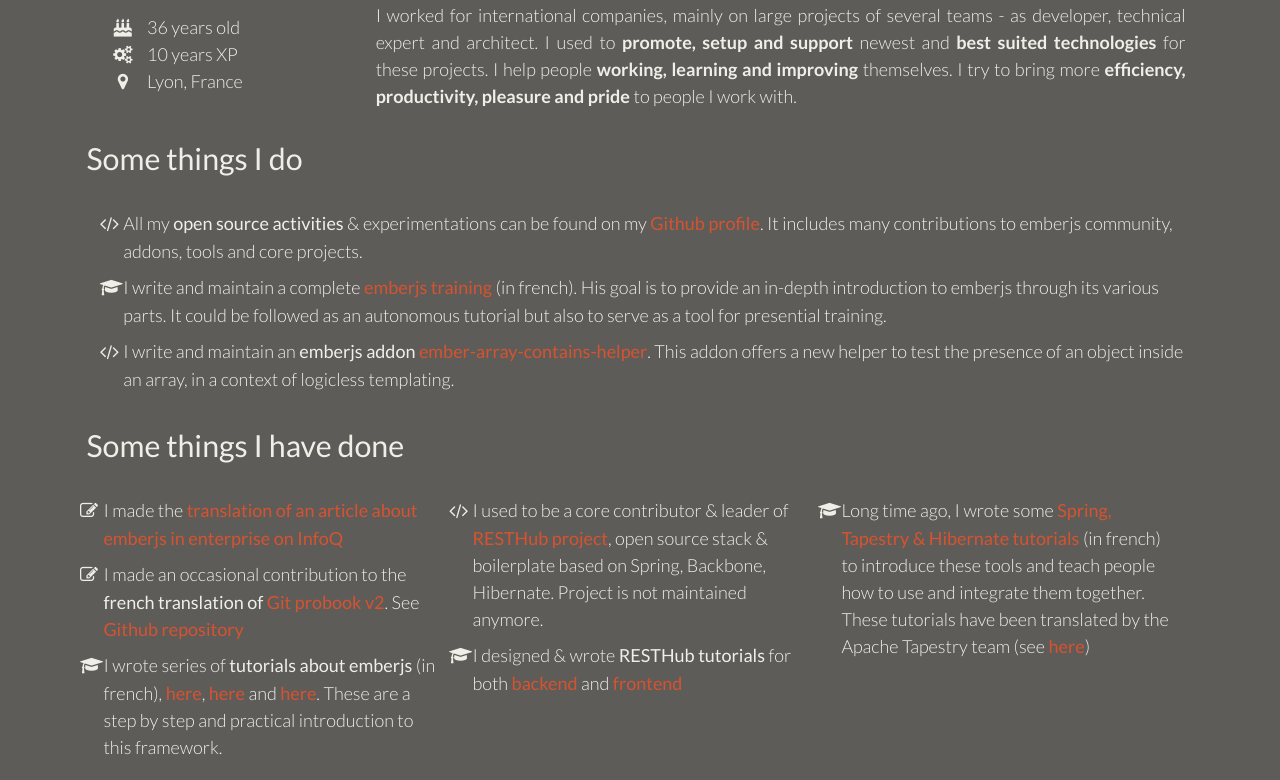
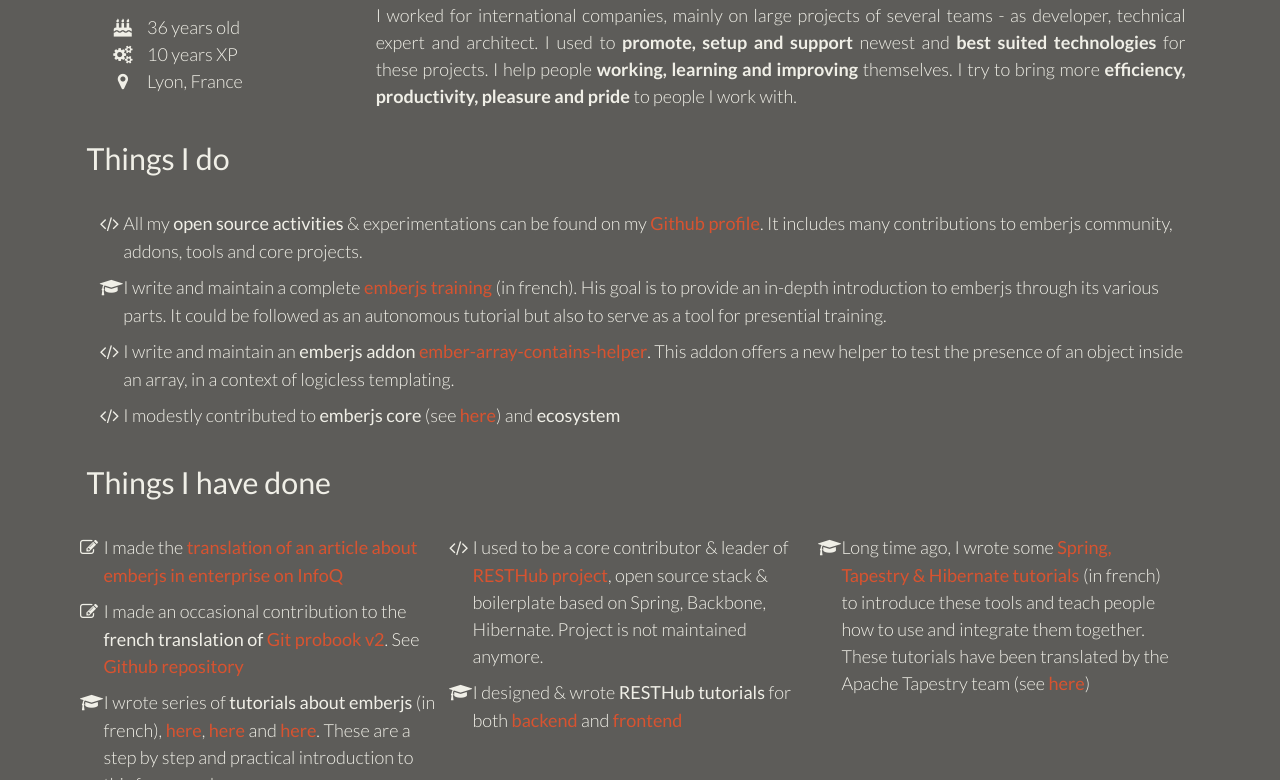
Before and after one commit to bmeurant/bmeurant.github.io, a Jekyll site: the page index.html, which Jekyll copies as it is, in a window 1280 px wide and 900 px high, scrolled down 1057 px, cut to the strip 120-900 px from the top of the window. Built offline with Jekyll 4.4.1, drawn with Linux system fonts in a browser that asks for light colours.

Commit message:
Add ember contrib reference

```diff
--- a/index.html
+++ b/index.html
@@ -92,18 +92,18 @@
                 <b>best suited technologies</b> for these projects. I help people <b>working, learning and improving</b>
                 themselves. I try to bring more <b>efficiency, productivity, pleasure and pride</b> to people I work with.</p>
 
-            <!--button type="button" class="btn btn-default download"><i class="fa fa-fw fa-download"></i>Download Resume</button-->
         </article>
         <article class="works">
-            <h3>Some things I do</h3>
+            <h3>Things I do</h3>
             <ul class="work">
                 <li class="code">All my <strong>open source activities</strong> & experimentations can be found on my <a href="https://github.com/bmeurant?tab=activity">Github profile</a>. It includes many contributions to emberjs community, addons, tools and core projects.</li>
                 <li class="training">I write and maintain a complete <a href="http://baptiste.meurant.io/ember/training/">emberjs training</a> (in french). His goal is to provide an in-depth introduction to emberjs through its various parts. It could be followed as an autonomous tutorial but also to serve as a tool for presential training.</li>
                 <li class="code">I write and maintain an <strong>emberjs addon <a href="https://github.com/bmeurant/ember-array-contains-helper">ember-array-contains-helper</a></strong>. This addon offers a new helper to test the presence of an object inside an array, in a context of logicless templating. </li>
+                <li class="code">I modestly contributed to <strong>emberjs core</strong> (see <a href="https://github.com/emberjs/ember.js/pull/13553">here</a>) and <strong>ecosystem</strong></li>
             </ul>
         </article>
         <article class="works past">
-            <h3>Some things I have done</h3>
+            <h3>Things I have done</h3>
             <ul class="work">
                 <li class="writing">I made the <a href="https://www.infoq.com/fr/articles/ember-en-entreprise">translation of an article about emberjs in enterprise on InfoQ</a></li>
                 <li class="writing">I made an occasional contribution to the <strong>french translation of <a href="https://git-scm.com/book/en/v2">Git probook v2</a></strong>. See <a href="https://github.com/progit/progit2-fr">Github repository</a></li>
```
